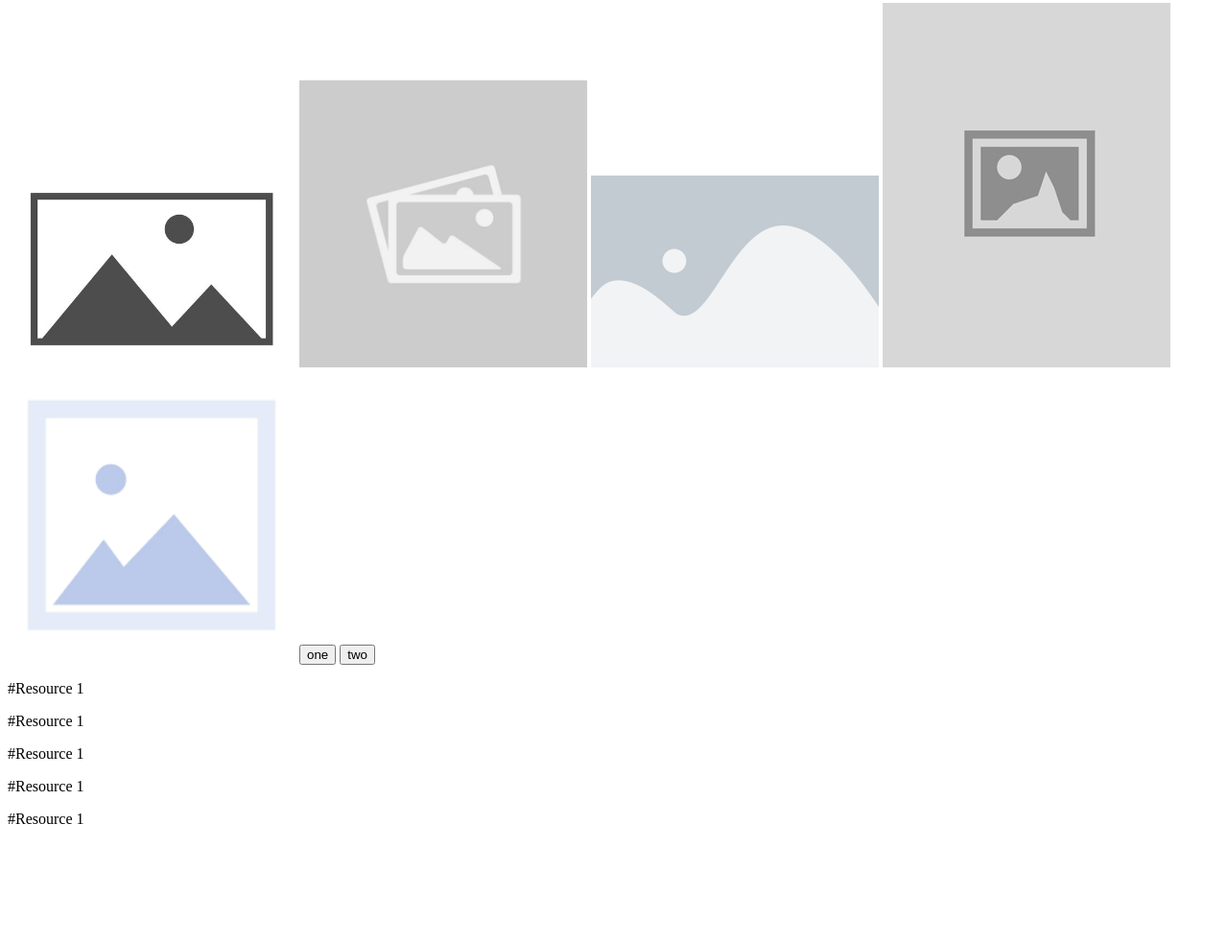
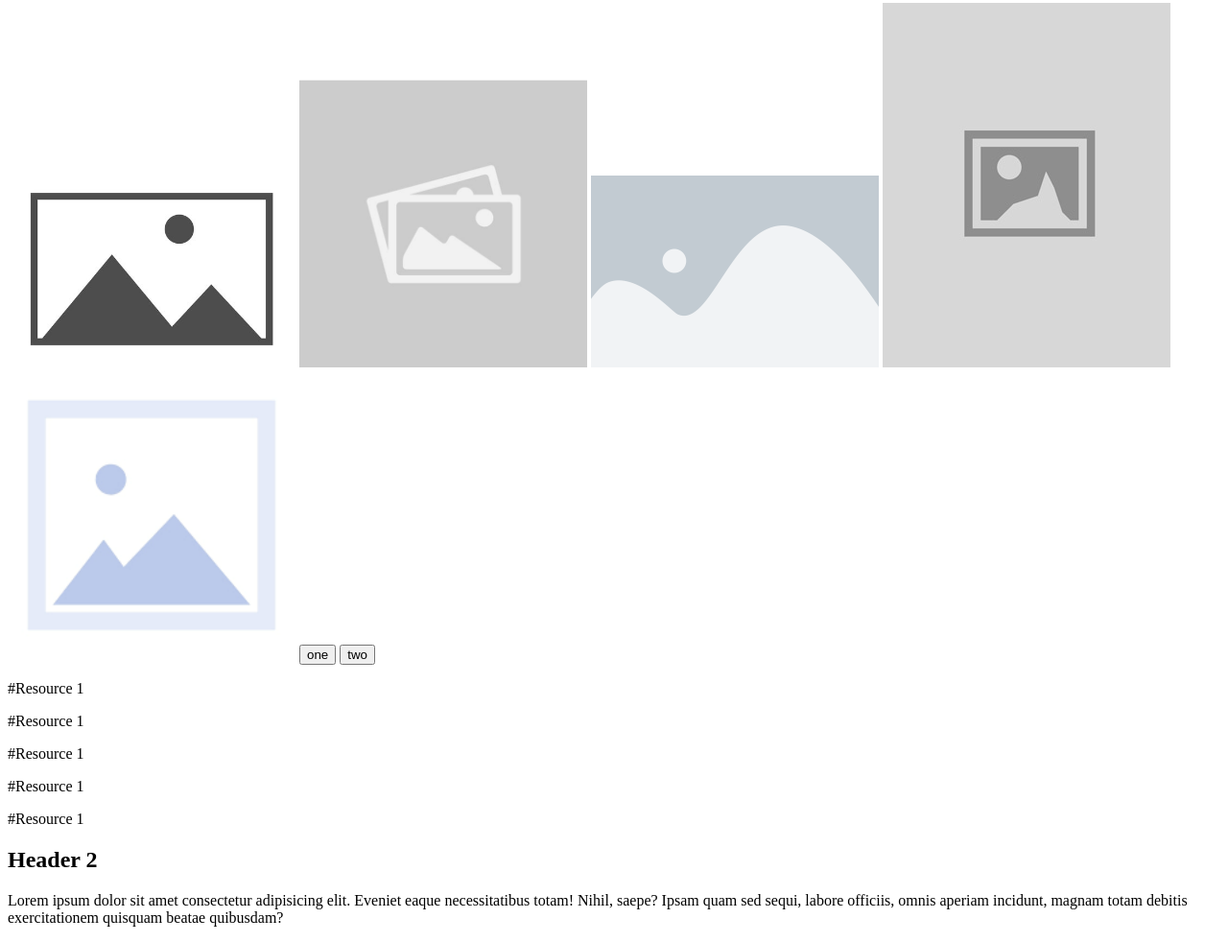
Before and after one commit to yonas-t-a/ATE-0419-14, a plain HTML site: page structure_and_style/index.html in a window 1280 px wide. Shown: the part 321-1303 px from the top of the page at 96% size. Before the commit the page ends 1200 px from the top, so only its background shows below. Drawn offline with Linux system fonts and the light colour scheme.

Commit message:
add Header 2 and text

```diff
--- a/structure_and_style/index.html
+++ b/structure_and_style/index.html
@@ -34,5 +34,7 @@
         <p><span>#</span><span>Resource 1</span></p>
         <p><span>#</span><span>Resource 1</span></p>
     </div>
+    <h2>Header 2</h2>
+    <p>Lorem ipsum dolor sit amet consectetur adipisicing elit. Eveniet eaque necessitatibus totam! Nihil, saepe? Ipsam quam sed sequi, labore officiis, omnis aperiam incidunt, magnam totam debitis exercitationem quisquam beatae quibusdam?</p>
 </body>
 </html>
```
